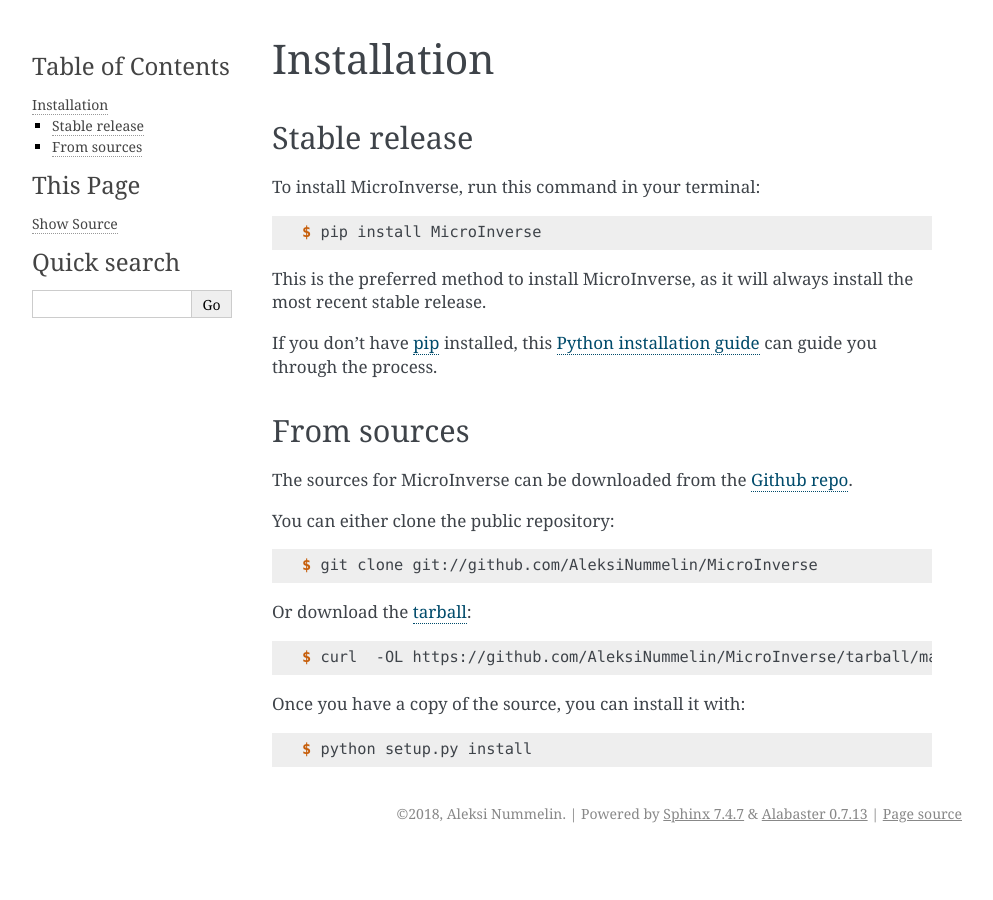
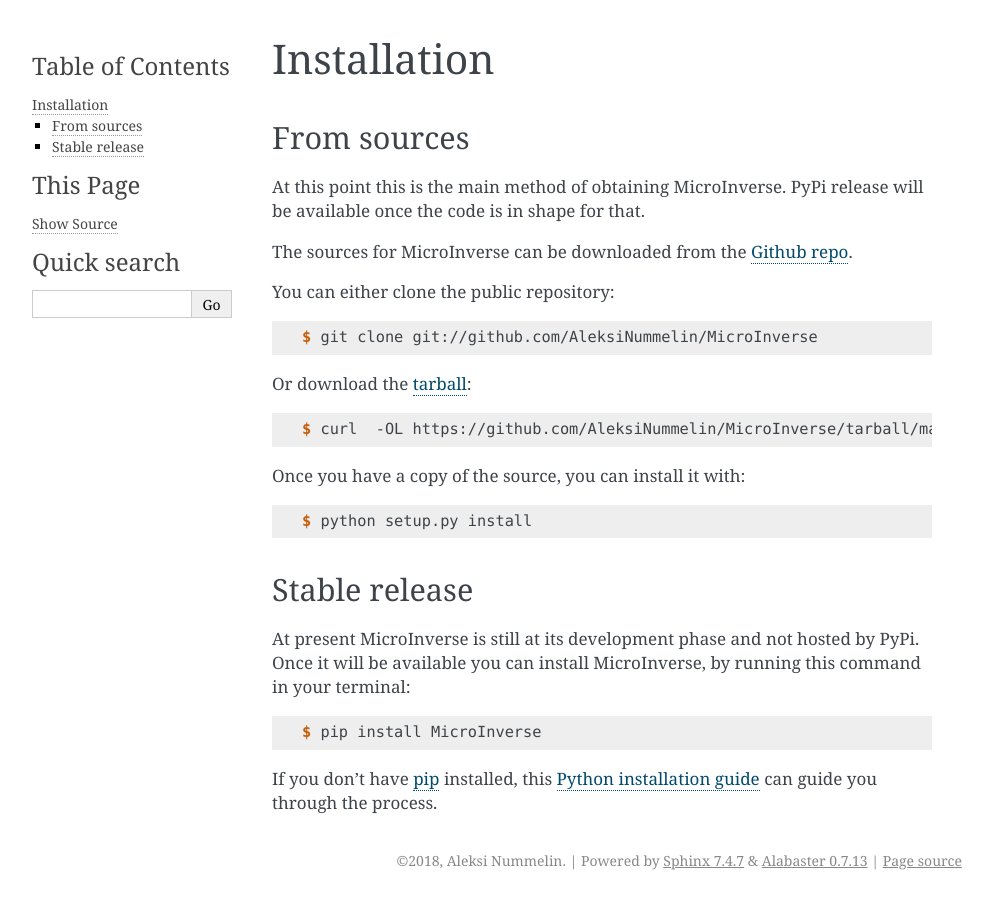
Before and after one commit to hainegroup/MicroInverse, a Sphinx documentation site: the page built from docs/installation.rst, in a window 1280 px wide. Shown: the whole page, without its empty margins (148-1141 px from the left). Built offline with Sphinx 7.4.7, drawn with Linux system fonts in a browser that asks for light colours; pages that are not in the unit, such as notebooks, are missing from menus.

Commit message:
Updated installation instructions

```diff
--- a/docs/installation.rst
+++ b/docs/installation.rst
@@ -5,26 +5,11 @@
 ============
 
 
-Stable release
---------------
-
-To install MicroInverse, run this command in your terminal:
-
-.. code-block:: console
-
-    $ pip install MicroInverse
-
-This is the preferred method to install MicroInverse, as it will always install the most recent stable release.
-
-If you don't have `pip`_ installed, this `Python installation guide`_ can guide
-you through the process.
-
-.. _pip: https://pip.pypa.io
-.. _Python installation guide: http://docs.python-guide.org/en/latest/starting/installation/
-
-
 From sources
 ------------
+
+At this point this is the main method of obtaining MicroInverse.
+PyPi release will be available once the code is in shape for that.
 
 The sources for MicroInverse can be downloaded from the `Github repo`_.
 
@@ -49,3 +34,21 @@
 
 .. _Github repo: https://github.com/AleksiNummelin/MicroInverse
 .. _tarball: https://github.com/AleksiNummelin/MicroInverse/tarball/master
+
+Stable release
+--------------
+
+At present MicroInverse is still at its development phase and not hosted by PyPi.
+Once it will be available you can install MicroInverse, by running this command in your terminal:
+
+.. code-block:: console
+
+    $ pip install MicroInverse
+
+.. This is the preferred method to install MicroInverse, as it will always install the most recent stable release.
+
+If you don't have `pip`_ installed, this `Python installation guide`_ can guide
+you through the process.
+
+.. _pip: https://pip.pypa.io
+.. _Python installation guide: http://docs.python-guide.org/en/latest/starting/installation/
```
